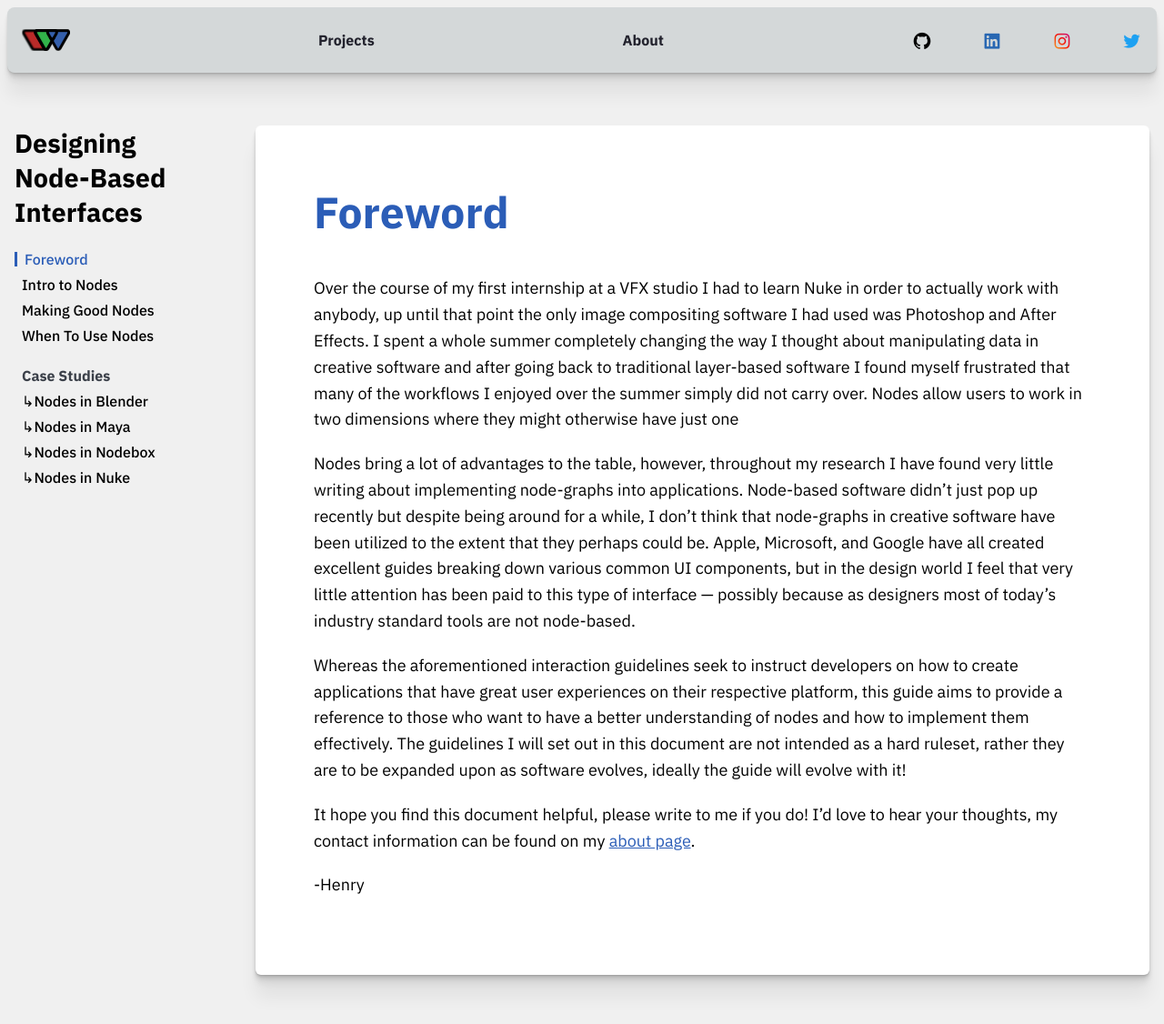
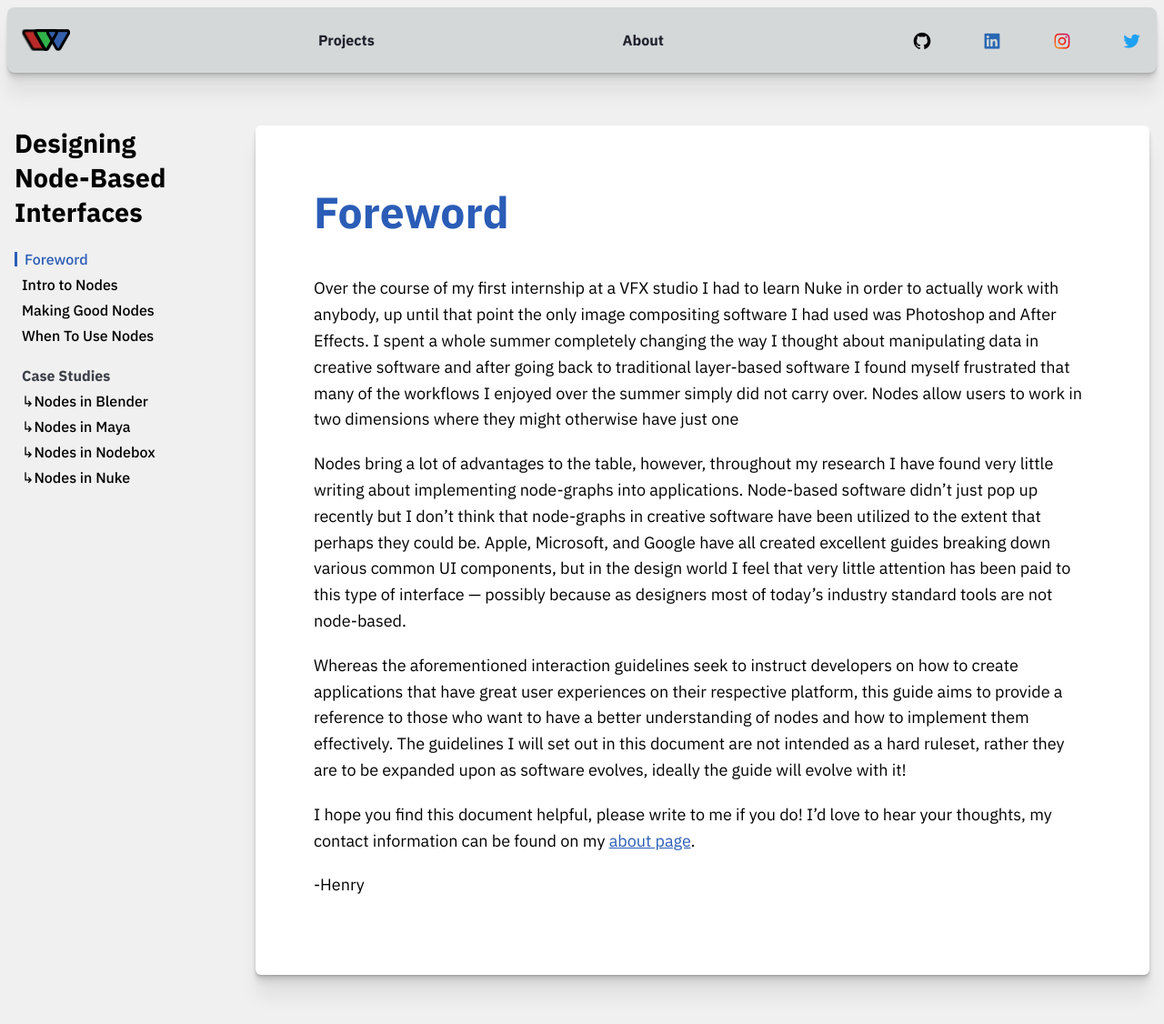
Before and after one commit to Shrinks99/node-based-interfaces, a Jekyll site: the page built from _collections/_sections/foreword.md, in a window 1280 px wide and 1136 px high. Shown: the top 1126 px of the window at 91% size. Built offline with Jekyll 4.4.1, drawn with Linux system fonts in a browser that asks for light colours.

Commit message:
Update foreword.md

```diff
--- a/_collections/_sections/foreword.md
+++ b/_collections/_sections/foreword.md
@@ -8,10 +8,10 @@
 
 Over the course of my first internship at a VFX studio I had to learn Nuke in order to actually work with anybody, up until that point the only image compositing software I had used was Photoshop and After Effects.  I spent a whole summer completely changing the way I thought about manipulating data in creative software and after going back to traditional layer-based software I found myself frustrated that many of the workflows I enjoyed over the summer simply did not carry over.  Nodes allow users to work in two dimensions where they might otherwise have just one
 
-Nodes bring a lot of advantages to the table, however, throughout my research I have found very little writing about implementing node-graphs into applications.  Node-based software didn't just pop up recently but despite being around for a while, I don't think that node-graphs in creative software have been utilized to the extent that they perhaps could be.  Apple, Microsoft, and Google have all created excellent guides breaking down various common UI components, but in the design world I feel that very little attention has been paid to this type of interface — possibly because as designers most of today's industry standard tools are not node-based.
+Nodes bring a lot of advantages to the table, however, throughout my research I have found very little writing about implementing node-graphs into applications.  Node-based software didn't just pop up recently but I don't think that node-graphs in creative software have been utilized to the extent that perhaps they could be.  Apple, Microsoft, and Google have all created excellent guides breaking down various common UI components, but in the design world I feel that very little attention has been paid to this type of interface — possibly because as designers most of today's industry standard tools are not node-based.
 
 Whereas the aforementioned interaction guidelines seek to instruct developers on how to create applications that have great user experiences on their respective platform, this guide aims to provide a reference to those who want to have a better understanding of nodes and how to implement them effectively.  The guidelines I will set out in this document are not intended as a hard ruleset, rather they are to be expanded upon as software evolves, ideally the guide will evolve with it!
 
-It hope you find this document helpful, please write to me if you do!  I'd love to hear your thoughts, my contact information can be found on my [about page](https://wilkinson.graphics/about).
+I hope you find this document helpful, please write to me if you do!  I'd love to hear your thoughts, my contact information can be found on my [about page](https://wilkinson.graphics/about).
 
 -Henry
```
